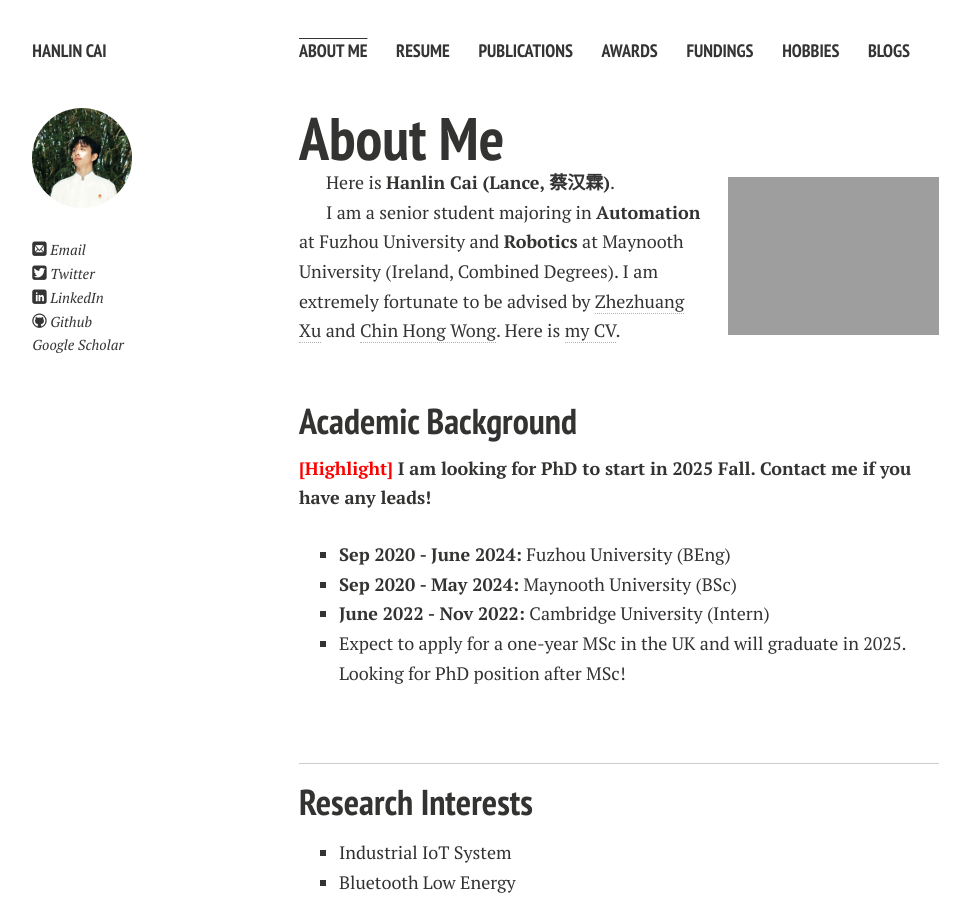
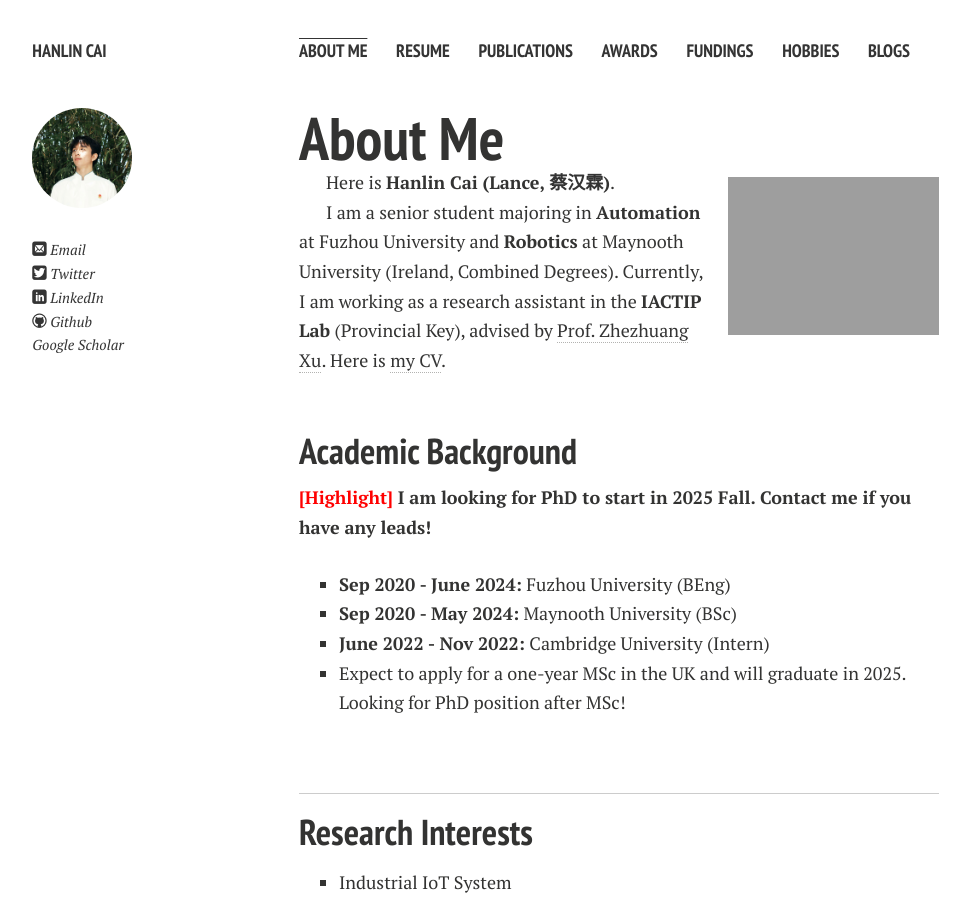
Before and after one commit to GuangLun2000/GuangLun2000.github.io, a Jekyll site: the page built from index.md, in a window 1280 px wide and 900 px high. Shown: the whole window, without its empty margins (21-991 px from the left). Built offline with Jekyll 4.4.1, drawn with Linux system fonts in a browser that asks for light colours; nearby versions of some CDN libraries; comment, search, counter and statistics services are not loaded; a style sheet for code colours, icons or effects is not loaded; our own code applies the rules of GitHub Pages for plain Markdown files.

Commit message:
Update index.md

```diff
--- a/index.md
+++ b/index.md
@@ -8,7 +8,7 @@ layout: page
 
 Here is **Hanlin Cai (Lance, [蔡汉霖](https://caihanlin.com/file/蔡汉霖简历.pdf))**.
 
-I am a senior student majoring in **Automation** at Fuzhou University and **Robotics** at Maynooth University (Ireland, Combined Degrees). I am extremely fortunate to be advised by [Zhezhuang Xu](https://dqxy.fzu.edu.cn/info/1102/3547.htm) and [Chin Hong Wong](https://www.researchgate.net/profile/Chin-Hong-Wong). Here is [my CV](https://caihanlin.com/file/CV-HanlinCAI.pdf).
+I am a senior student majoring in **Automation** at Fuzhou University and **Robotics** at Maynooth University (Ireland, Combined Degrees). Currently, I am working as a research assistant in the **IACTIP Lab** (Provincial Key), advised by [Prof. Zhezhuang Xu](https://www.researchgate.net/profile/Zhezhuang-Xu). Here is [my CV](https://caihanlin.com/file/CV-HanlinCAI.pdf).
 
 <br>
 
@@ -45,5 +45,4 @@ My current research focuses on practical problems that artificial intelligence f
 - **Jan 2023：**One paper accepted to ICAROB 2023, see you in Japan!
 - **Sep 2022：**Happy to be nominated for the China National Scholarship.
 - **Jun 2022：**Summer Research Intern at Cambridge University, advised by [Prof. Pietro Liò](https://www.cl.cam.ac.uk/~pl219/ ).
-
-[Online talk with me.](https://calendly.com/lancecai/meet-with-lance)
+- [Online talk with me.](https://calendly.com/lancecai/meet-with-lance)
```
